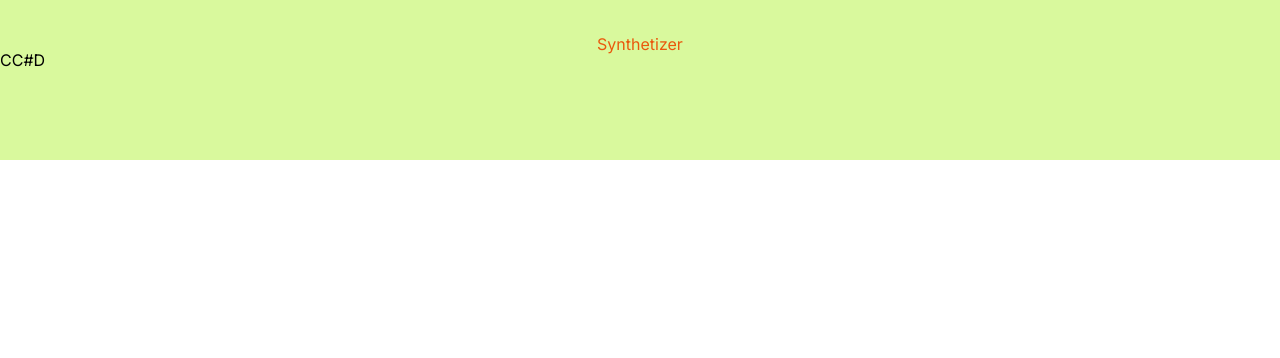
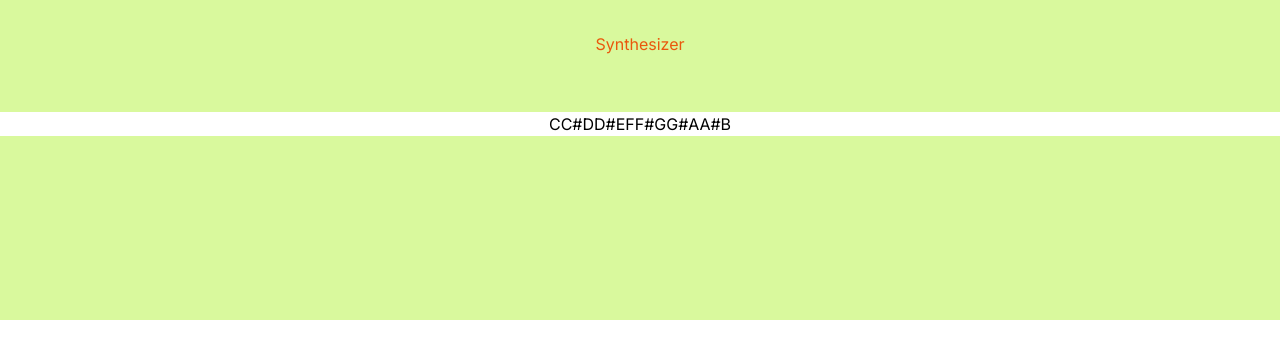
Before and after one commit to Yulanyandrea/Piano_Project, a Next.js app: page / in a window 1280 px wide. Shown: the top 358 px of the page. Built offline with nearby package versions, Linux system fonts and the light colour scheme.

Commit message:
add notes frequencies

```diff
--- a/package.json
+++ b/package.json
@@ -24,7 +24,7 @@
     "eslint": "^8",
     "eslint-config-next": "14.0.3",
     "postcss": "^8",
-    "tailwindcss": "^3.3.0",
+    "tailwindcss": "^3.3.6",
     "typescript": "^5"
   }
 }
--- a/src/app/page.tsx
+++ b/src/app/page.tsx
@@ -6,17 +6,28 @@ const Home = () => {
   let notesObj = {
     "C": 261.63,
     "C#":277.183,
-    "D":293.665
+    "D": 293.665,
+    "D#": 311.127,
+    "E": 329.628,
+    "F": 349.228,
+    "F#": 369.994,
+    "G": 391.995,
+    "G#": 415.305,
+    "A": 440.000,
+    "A#": 466.164,
+    "B":493.883
   }
+  const sharpNotes = ["C#", "D#", "F#", "G#", "A#"];
   let notesValues = Object.entries(notesObj);
 
   return (
-    <main>
-       <section  className= "bg-lime-200 w-30 h-40">
-          <p className='bg-gray h-12 text-center text-orange-600 pt-8'>Synthetizer</p>
+    <main className='bg-lime-200 w-30 h-80'>
+      <p className='bg-gray h-12 text-center text-orange-600 pt-8 pb-20'>Synthesizer</p>
+       <section  className= " bg-white   flex justify-center mx-0">
+
           {notesValues.map(([key, value]) => (
 
-            <PianoKey noteFrequency={value} noteName={key} />
+              <PianoKey key={value} noteFrequency={value} noteName={key} isSharp={sharpNotes.includes(key)} />
 
           ))}
        </section>
--- a/src/componets/PianoKeys.tsx
+++ b/src/componets/PianoKeys.tsx
@@ -1,13 +1,14 @@
 "use client"
 import { useState, useEffect } from 'react';
-import 'tailwindcss/tailwind.css'
+import 'tailwindcss/tailwind.css';
 
 interface PianoKeyProps {
   noteFrequency: number;
   noteName:string;
+  isSharp:boolean;
 }
 
-const PianoKey = ({ noteFrequency,noteName }:PianoKeyProps) => {
+const PianoKey = ({ noteFrequency,noteName, isSharp }:PianoKeyProps) => {
   const [audioContext, setAudioContext] = useState<AudioContext | null>(null);
   useEffect(() => {
     const initAudioContext = () => {
@@ -30,9 +31,12 @@ const PianoKey = ({ noteFrequency,noteName }:PianoKeyProps) => {
   };
 
   return (
-    <>
-      <button className= "bg-white w-60 h-16" onClick={() => playNote(noteFrequency)}>{noteName}</button>
-    </>
+    <section className='bg-white h-10'>
+      { isSharp === true ? <button className= "bg-black w-60 h-5" onClick={() => playNote(noteFrequency)}>{noteName}</button> :
+        <button className= "bg-orange-800 w-60 h-16" onClick={() => playNote(noteFrequency)}>{noteName}</button>
+      }
+
+    </section>
 
   );
 };
--- a/tailwind.config.ts
+++ b/tailwind.config.ts
@@ -34,7 +34,15 @@ const config: Config = {
         borderRadius: {
           '4xl': '2rem',
         }
-      }
+      },
+      buttons: {
+        primary: {
+          backgroundColor: 'primary.500',
+          color: 'black',
+          padding: '1rem 2rem',
+          borderRadius: '4px',
+        },
+      },
 
     },
   },
```
Also changed, not shown: 1 other file (tests, documents, lock files or other folders).
